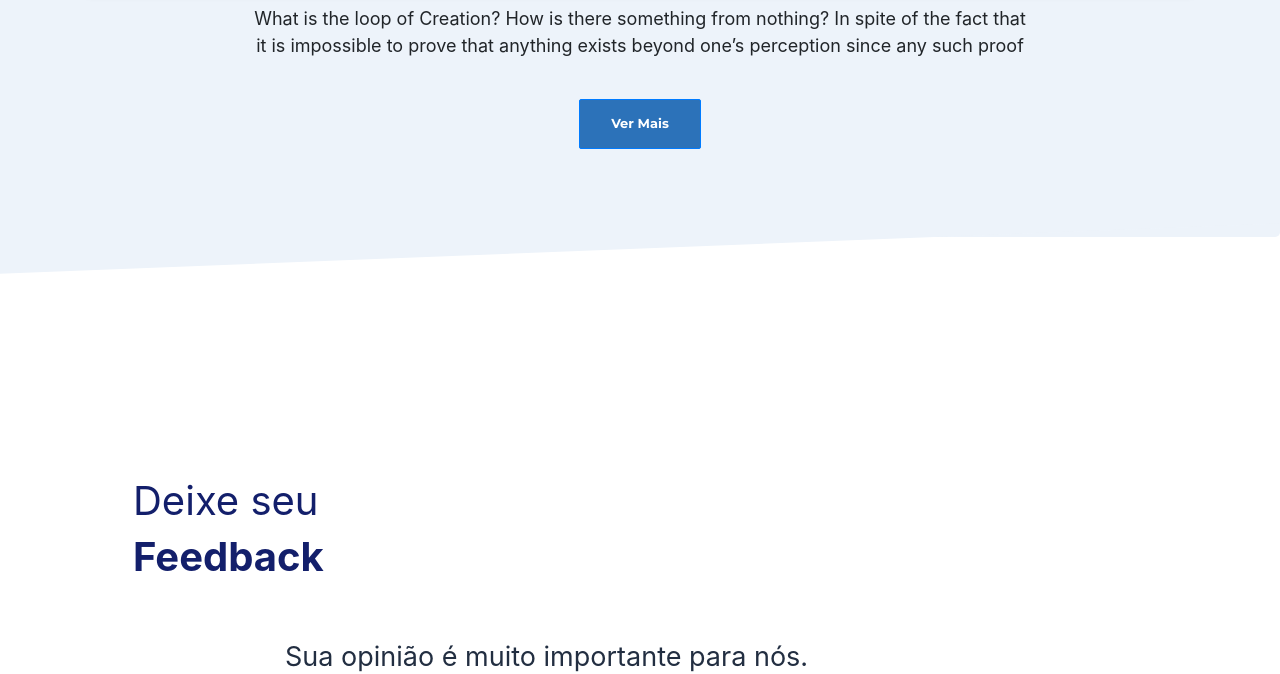
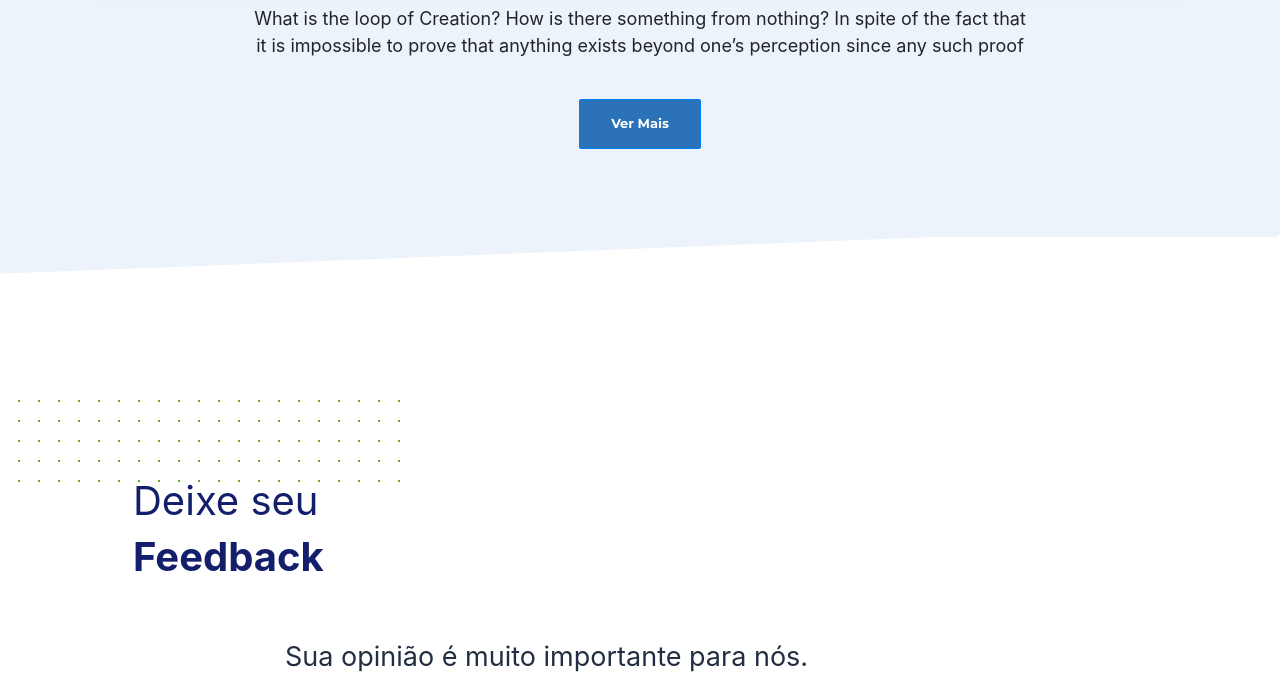
Before and after one commit to enryson/Layout_Weef_BT, a plain HTML site: page index.html in a window 1280 px wide. Shown: the part 133-807 px from the top of the page. Drawn offline with nearby package versions, Linux system fonts and the light colour scheme; no server answers.

Commit message:
FIX and ADD
Fix some erros, add Pattern background

```diff
--- a/index.html
+++ b/index.html
@@ -73,7 +73,7 @@
         <!--
                  Image Carroucel
                 -->
-        <div class="position-static">
+        <div class="position-static ">
             <div id="carouselExampleControls" class="carousel slide" data-ride="carousel">
                 <div class="carousel-inner">
 
@@ -121,11 +121,14 @@
         <!--
                  Form send opinion
                 -->
-        <div class="container cont-form">
-            <div class="pattern p-5 mx-auto">
+
+        <div id="form" class="container cont-form">
+            <div class="pattern"></div>
+            <div class=" p-5 mx-auto">
                 <h1 class="font-weight-normal">Deixe seu</h1>
                 <h1 class="font-weight-bold">Feedback</h1>
             </div>
+
             <div class="col-sm-8 mx-auto">
                 <div class="mb-5 font-weight-normal">
                     <h5>Sua opinião é muito importante para nós.</h5>
--- a/style.css
+++ b/style.css
@@ -35,7 +35,11 @@ header {
 
 .navbar-light .navbar-nav .nav-link {
     margin-left: 35px;
-    color: #222e41;
+    background-color: #ffffff !important;
+}
+
+.navbarSupportedContent {
+    background-color:
 }
 
 .navbar {
@@ -111,7 +115,7 @@ a:hover,
 }
 
 .jumbotron {
-    background-color: white;
+    background-color: transparent;
 }
 
 .j3 {
@@ -277,10 +281,18 @@ textarea::placeholder {
     height: 119px;
 }
 
-.grid-item {
-    width: 200px;
+.pattern {
+    position: absolute;
+    margin-left: -20%;
+    margin-top: -3%;
+    background-color: transparent;
+    background-image: radial-gradient(#72a530 5%, transparent 1%);
+    background-size: 20px 20px;
+    background-position: 0 0, 80px 80px;
+    width: 45%;
+    height: 7%;
 }
 
-.grid-item--width2 {
-    width: 400px;
+#form {
+    z-index: 0;
 }
```
